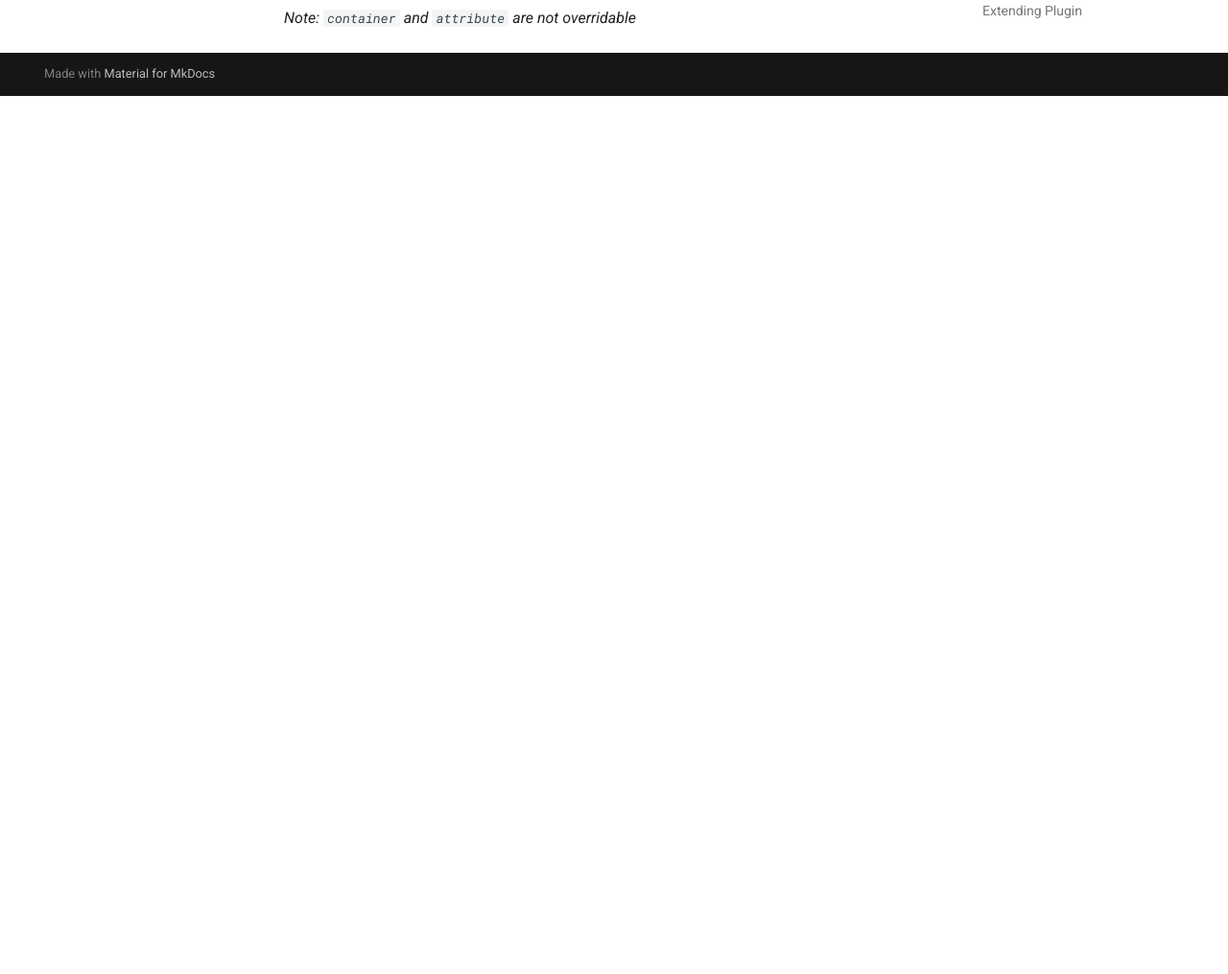
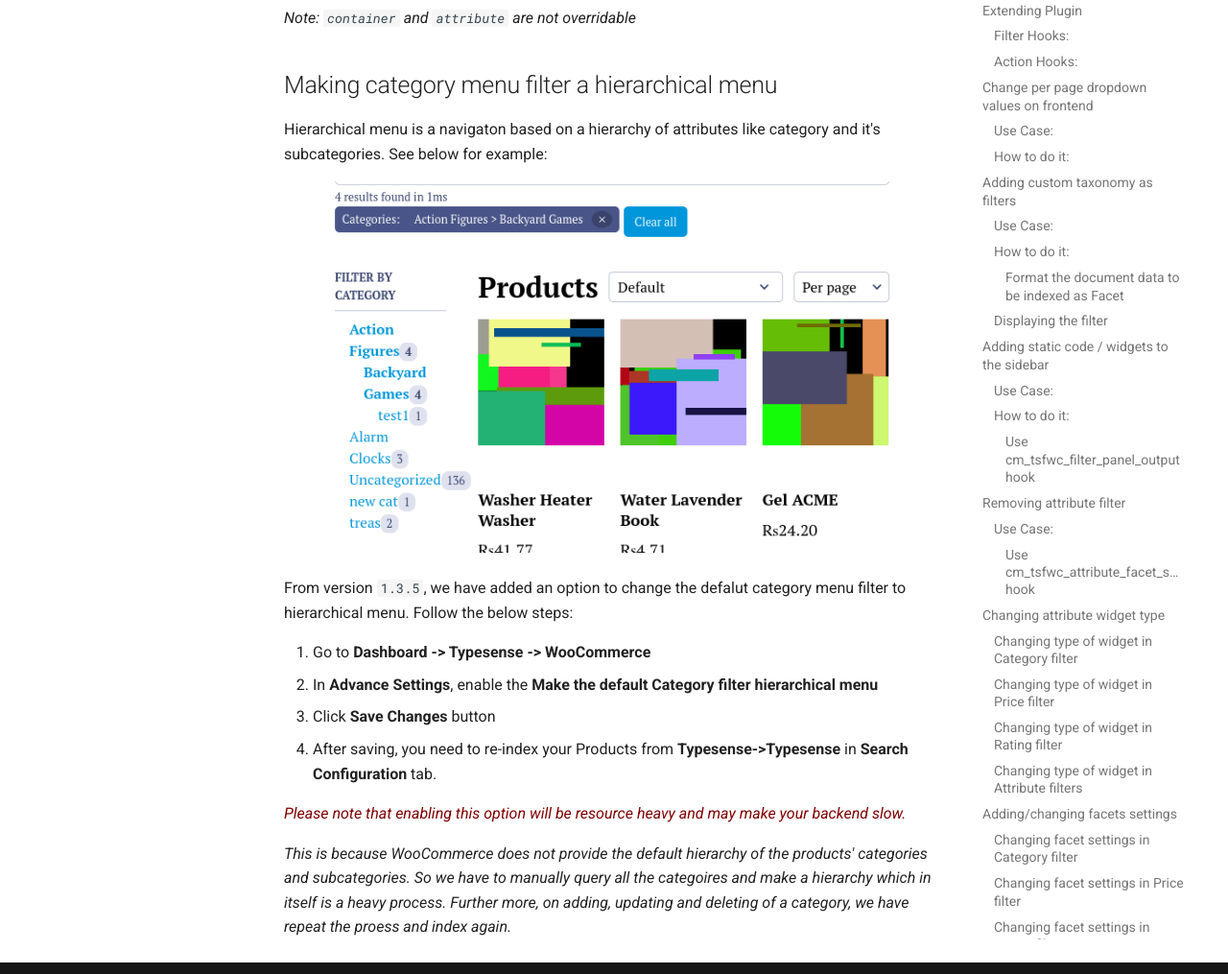
Before and after one commit to codemanas/cm-typesense-docs, an MkDocs documentation site: the page built from docs/tsfwc.md, in a window 1280 px wide and 1400 px high, scrolled down 16512 px. Shown: the part 385-1400 px from the top of the window at 96% size. Built offline with MkDocs 1.6.1 and Material for MkDocs 9.7.7, drawn with Linux system fonts in a browser that asks for light colours; comment, search, counter and statistics services are not loaded; before the commit the page ends 16997 px from its top, so only the background shows below that.

Commit message:
Adding for hierarchical menu

```diff
--- a/docs/tsfwc.md
+++ b/docs/tsfwc.md
@@ -508,3 +508,20 @@
 <div style="padding:55.77% 0 0 0;position:relative;"><iframe src="https://player.vimeo.com/video/696020799?h=790e135fe5&amp;badge=0&amp;autopause=0&amp;player_id=0&amp;app_id=58479" frameborder="0" allow="autoplay; fullscreen; picture-in-picture" allowfullscreen style="position:absolute;top:0;left:0;width:100%;height:100%;" title="translating-plugin-strings"></iframe></div><script src="https://player.vimeo.com/api/player.js"></script>
 
 *Note: `container` and `attribute` are not overridable*
+
+## Making category menu filter a hierarchical menu
+
+Hierarchical menu is a navigaton based on a hierarchy of attributes like category and it's subcategories. See below for example:
+
+![Hierarchical Menu](img/hierarchical-menu.png)
+
+From version `1.3.5`, we have added an option to change the defalut category menu filter to hierarchical menu. Follow the below steps:
+
+1. Go to **Dashboard -> Typesense -> WooCommerce**
+2. In **Advance Settings**, enable the **Make the default Category filter hierarchical menu**
+3. Click **Save Changes** button
+4. After saving, you need to re-index your Products from **Typesense->Typesense** in **Search Configuration** tab.
+
+<span style="color: maroon;">*Please note that enabling this option will be resource heavy and may make your backend slow.*</span>
+
+*This is because WooCommerce does not provide the default hierarchy of the products' categories and subcategories. So we have to manually query all the categoires and make a hierarchy which in itself is a heavy process. Further more, on adding, updating and deleting of a category, we have repeat the proess and index again.*
```
Also changed, not shown: docs/img/hierarchical-menu.png (added).
